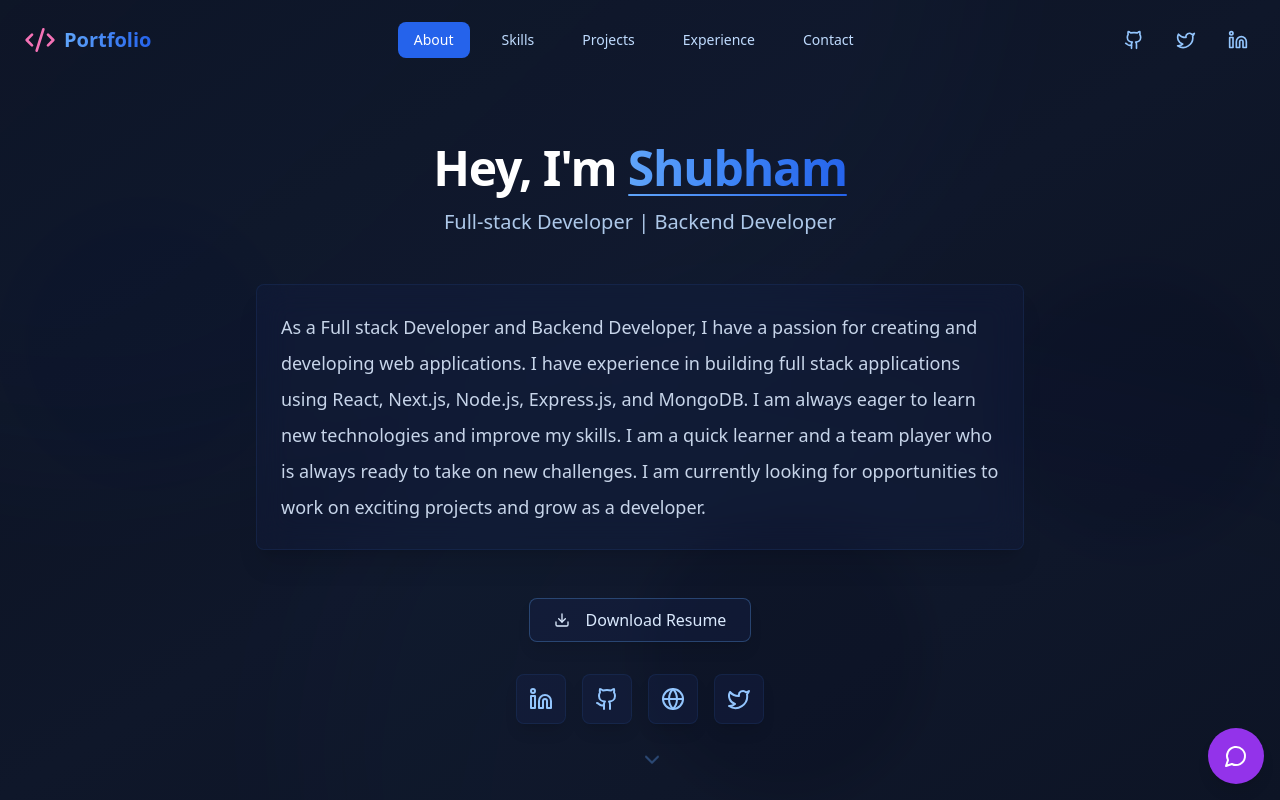
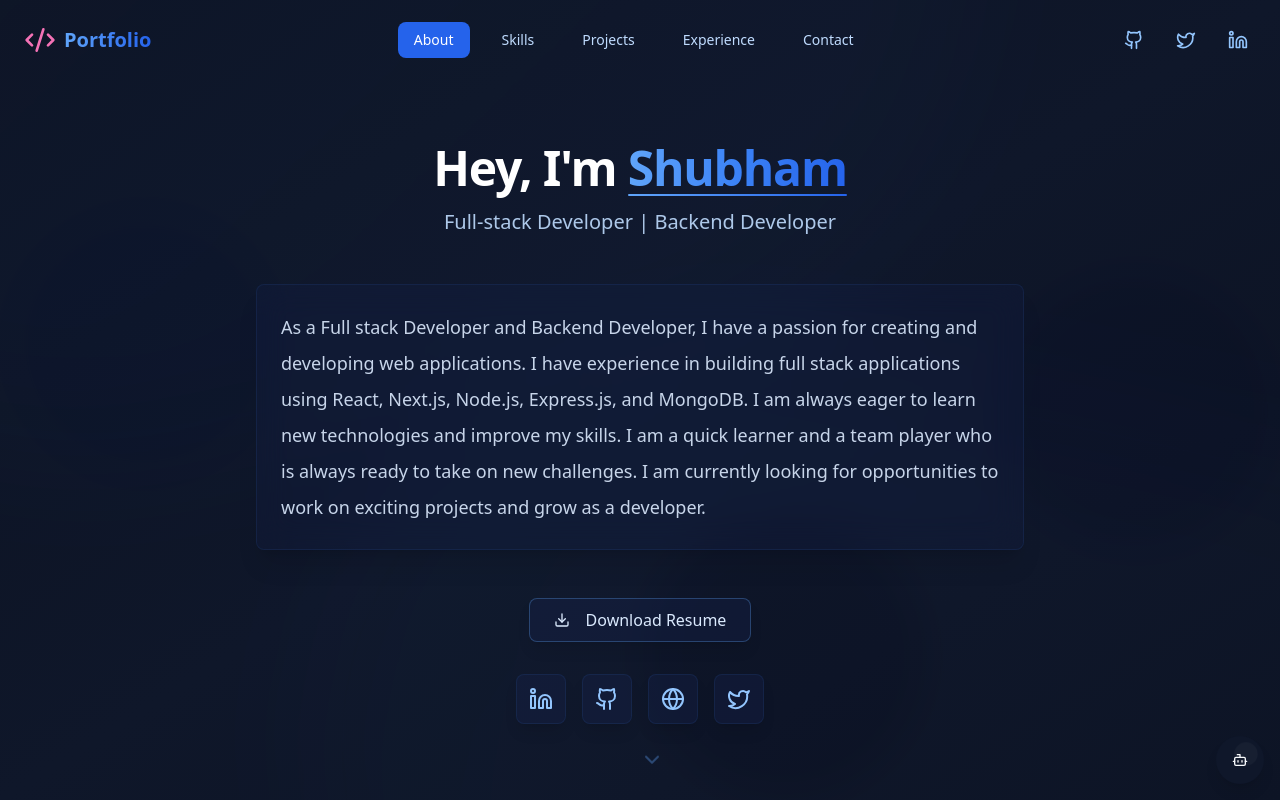
Before and after one commit to shubGupta10/My-Portfolio-, a Next.js app: page / in a window 1280 px wide. Shown: the top 800 px of the page. Built offline with nearby package versions, Linux system fonts and the light colour scheme.

Commit message:
Enhance DevChat component with minimize functionality and improved UI interactions

```diff
--- a/src/app/myComponents/DevChat.tsx
+++ b/src/app/myComponents/DevChat.tsx
@@ -1,25 +1,101 @@
 'use client';
 
-import { useState } from 'react';
-import { MessageCircle } from 'lucide-react';
+import { useState, useEffect } from 'react';
+import { X, Maximize2, Minimize2, Bot } from 'lucide-react';
+import { Button } from "@/components/ui/button";
+import { Card } from "@/components/ui/card";
 
 export default function DevChat() {
   const [isOpen, setIsOpen] = useState(false);
+  const [isMinimized, setIsMinimized] = useState(false);
+  const [isAnimating, setIsAnimating] = useState(false);
+
+  useEffect(() => {
+    if (isOpen) {
+      setIsAnimating(true);
+      const timer = setTimeout(() => setIsAnimating(false), 300);
+      return () => clearTimeout(timer);
+    }
+  }, [isOpen]);
+
+  const toggleChat = () => {
+    setIsOpen(!isOpen);
+    setIsMinimized(false);
+  };
+
+  const toggleMinimize = () => {
+    setIsMinimized(!isMinimized);
+  };
 
   return (
     <>
       {isOpen && (
-        <iframe
-          src="https://ai-devchat.vercel.app/chatbot/677c2fea82ae819c81b77440/677fced8e9ee0511b453a98b"
-          className="fixed bottom-20 right-4 w-96 h-[600px] rounded-lg shadow-lg z-50"
-        />
+        <Card className={`
+          fixed bottom-20 right-4 bg-background/95 backdrop-blur-sm
+          w-[95vw] sm:w-[600px]
+          ${isMinimized ? 'h-14' : 'h-[600px]'}
+          rounded-lg shadow-2xl z-50 border border-primary/10
+          transition-all duration-300 ease-in-out
+          ${isAnimating ? 'animate-in zoom-in-90 slide-in-from-bottom-8' : ''}
+        `}>
+          <div className="absolute top-0 left-0 right-0 h-14 px-4 flex items-center justify-between border-b border-primary/10 bg-card/95 backdrop-blur supports-[backdrop-filter]:bg-card/50 rounded-t-lg">
+            <div className="flex items-center gap-2">
+              <div className="relative">
+                <Bot className="w-5 h-5 text-primary animate-pulse" />
+                <div className="absolute inset-0 blur-sm bg-primary/20 rounded-full animate-pulse" />
+              </div>
+              <span className="font-semibold text-primary">AI Assistant</span>
+            </div>
+            <div className="flex items-center gap-1">
+              <Button
+                variant="ghost"
+                size="icon"
+                className="h-8 w-8 hover:bg-primary/10 transition-colors"
+                onClick={toggleMinimize}
+              >
+                {isMinimized ? (
+                  <Maximize2 className="h-4 w-4 text-muted-foreground hover:text-primary transition-colors" />
+                ) : (
+                  <Minimize2 className="h-4 w-4 text-muted-foreground hover:text-primary transition-colors" />
+                )}
+              </Button>
+              <Button
+                variant="ghost"
+                size="icon"
+                className="h-8 w-8 hover:bg-destructive/10 transition-colors"
+                onClick={toggleChat}
+              >
+                <X className="h-4 w-4 text-muted-foreground hover:text-destructive transition-colors" />
+              </Button>
+            </div>
+          </div>
+          <div className={`w-full ${isMinimized ? 'h-0' : 'h-[calc(100%-3.5rem)]'} transition-all duration-300`}>
+            <iframe
+              src="https://ai-devchat.vercel.app/chatbot/677c2fea82ae819c81b77440/677fced8e9ee0511b453a98b"
+              className="w-full h-full rounded-b-lg"
+            />
+          </div>
+        </Card>
       )}
-      <button
-        onClick={() => setIsOpen(!isOpen)}
-        className="fixed bottom-4 right-4 p-4 bg-purple-600 text-white rounded-full shadow-lg hover:bg-purple-700 transition-all z-50"
+      <Button
+        onClick={toggleChat}
+        size="icon"
+        className={`
+    fixed bottom-4 right-4 h-12 w-12 rounded-full shadow-lg
+    bg-primary hover:bg-primary/90
+    transition-all duration-300 ease-in-out
+    hover:scale-110 hover:shadow-xl hover:shadow-primary/20
+    active:scale-95
+    z-50
+  `}
       >
-        <MessageCircle className="w-6 h-6" />
-      </button>
+        <div className="relative">
+          <Bot className="h-16 w-16" />
+          {!isOpen && (
+            <span className="absolute -top-1 -right-1 h-3 w-3 bg-primary-foreground rounded-full animate-ping" />
+          )}
+        </div>
+      </Button>
     </>
   );
 }
```
